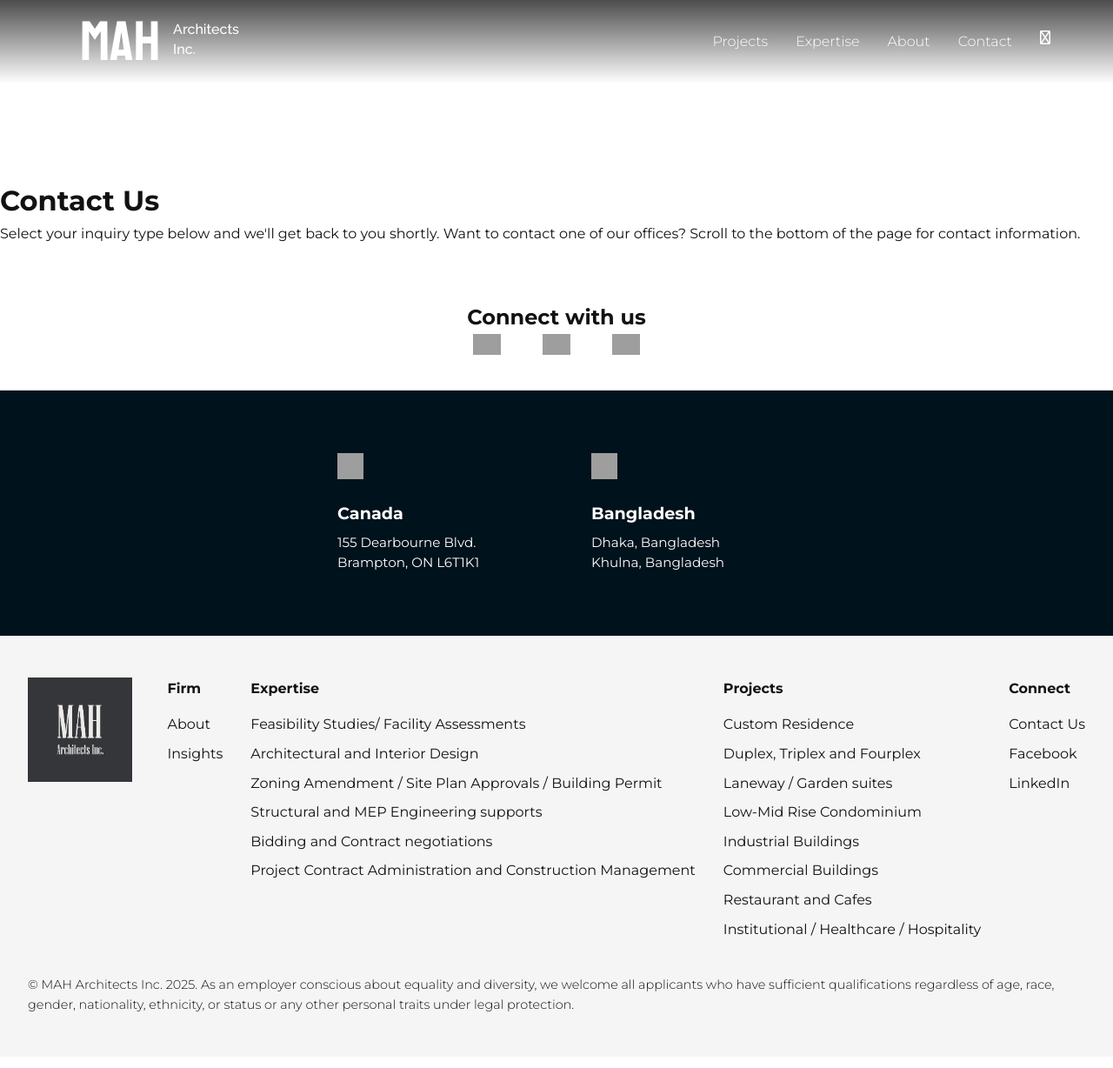
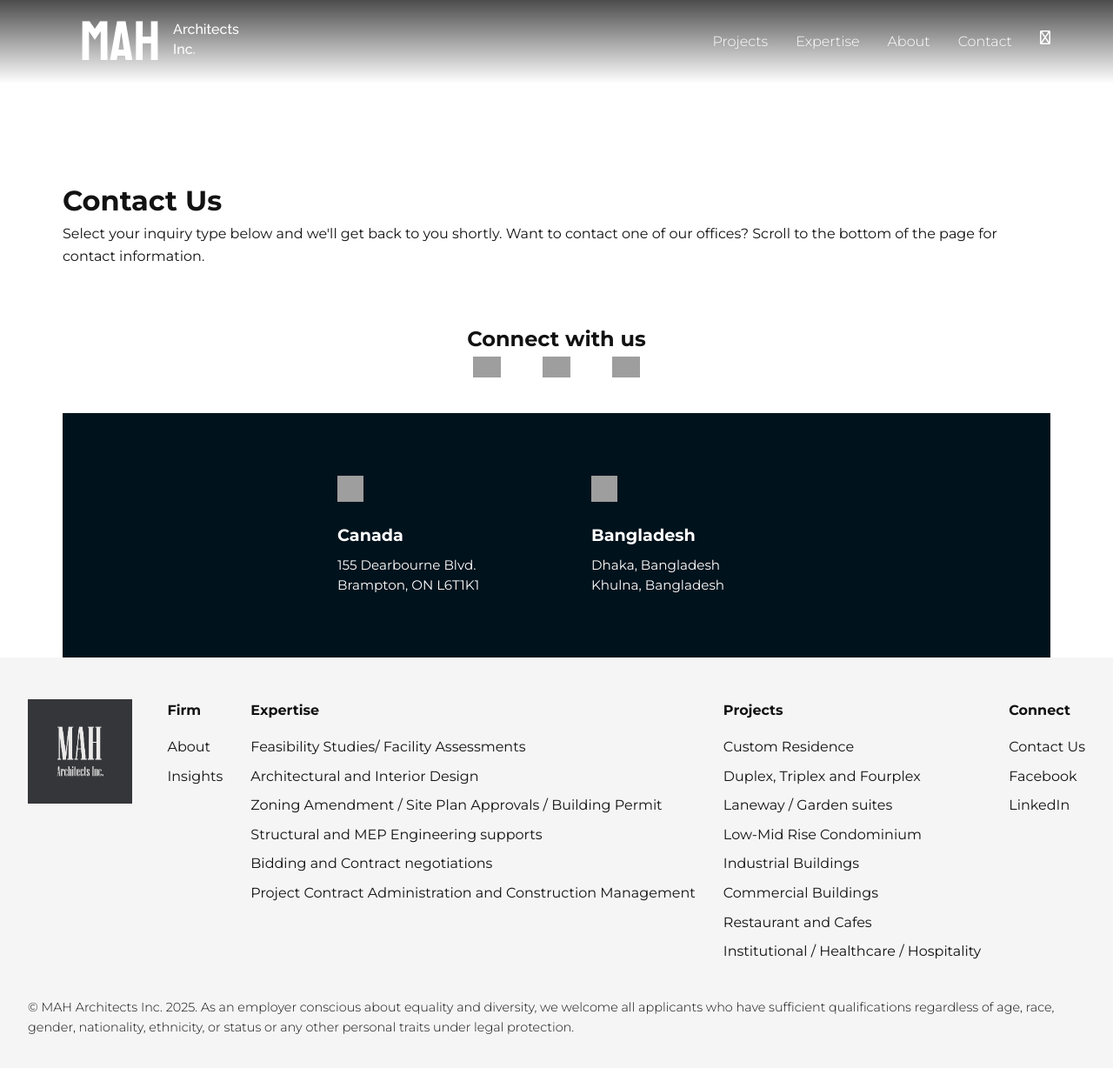
Before and after one commit to dewanmukto/mah-architects, a Jekyll site: the page built from contact.md, in a window 1280 px wide and 1241 px high. Shown: the top 1228 px of the window at 87% size. Built offline with Jekyll 4.4.1, drawn with Linux system fonts in a browser that asks for light colours; nearby versions of some CDN libraries; a script that is not in the unit is left out; grey boxes are pictures that could not be loaded.

Commit message:
testing new page wrapper margins

```diff
--- a/_layouts/default.html
+++ b/_layouts/default.html
@@ -20,7 +20,9 @@
 <body>
 
   {% include navbar.html %}
+  <div class="page-wrapper">
   {{ content }}
+  </div>
   {% include footer.html %}
 
 </body>
--- a/assets/css/global.css
+++ b/assets/css/global.css
@@ -50,6 +50,13 @@ a {
 .alt-text p {
   font-weight: 400;
 }
+
+.page-wrapper {
+  max-width: 1200px;
+  margin: 0 auto;
+  padding: 0 2rem;
+}
+
 
 /* Animations */
 .fade-out-zoom-in {
```
